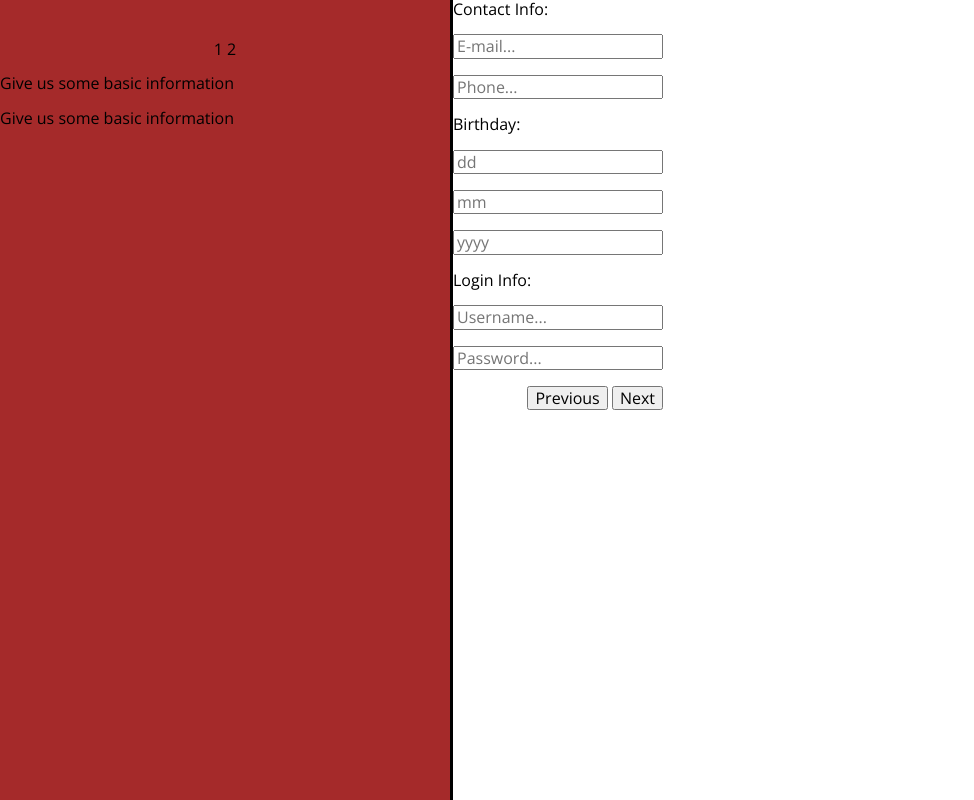
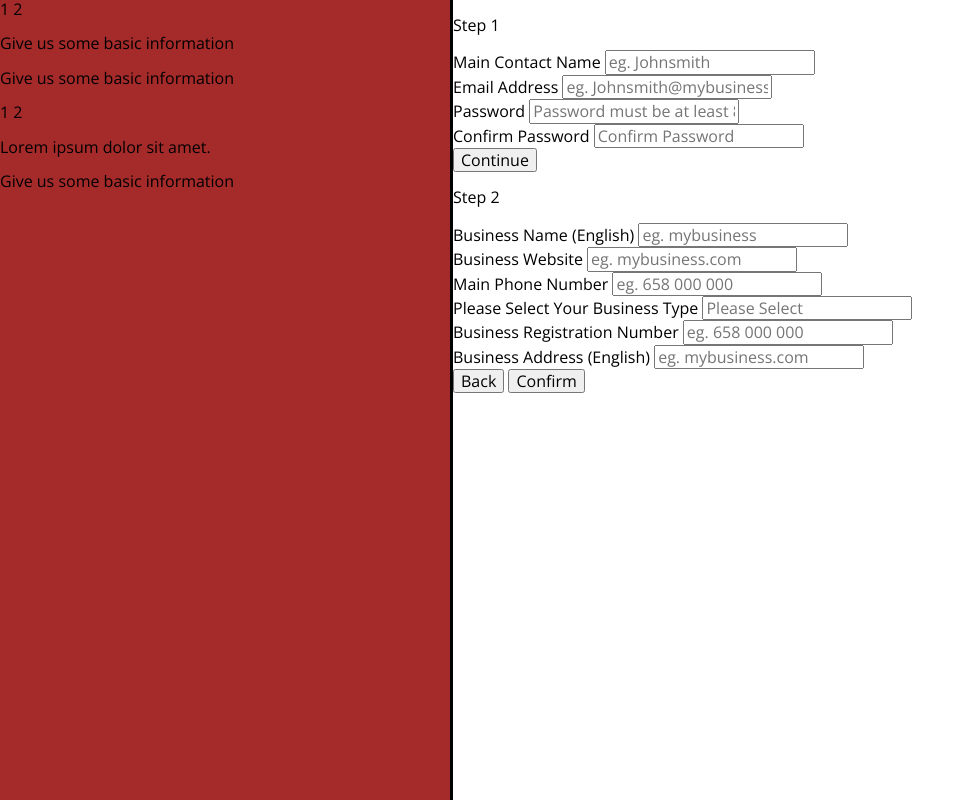
Before and after one commit to emre-crg/dopigo-challenge, a website: page index.html in a window 1280 px wide. Shown: the whole page, without its empty margins (0-974 px from the left). Drawn offline with nearby package versions, Linux system fonts and the light colour scheme.

Commit message:
html iskeleti düzenlendi

```diff
--- a/index.html
+++ b/index.html
@@ -14,48 +14,90 @@
   <div class="container">
 
     <div class="forminfo">
-      <div style="text-align:center;margin-top:40px;">
-        <span class="step">1</span>
-        <span class="step">2</span>
+
+      <div class="tabInfo">
+        <div>
+          <span class="step">1</span>
+          <span class="step">2</span>
+        </div>
+
+        <p>Give us some basic information</p>
+        <p>Give us some basic information</p>
       </div>
 
-      <p>Give us some basic information</p>
-      <p>Give us some basic information</p>
+      <div class="tabInfo">
+        <div>
+          <span class="step">1</span>
+          <span class="step">2</span>
+        </div>
+
+        <p>Lorem ipsum dolor sit amet.</p>
+        <p>Give us some basic information</p>
+      </div>
+
 
     </div>
 
     <div class="form">
       <form id="regForm" action="">
 
-        <div class="tab">Contact Info:
-          <p><input placeholder="E-mail..." oninput="this.className = ''"></p>
-          <p><input placeholder="Phone..." oninput="this.className = ''"></p>
-        </div>
+        <div class="tab">
+          <p>Step 1</p>
 
-        <div class="tab">Birthday:
-          <p><input placeholder="dd" oninput="this.className = ''"></p>
-          <p><input placeholder="mm" oninput="this.className = ''"></p>
-          <p><input placeholder="yyyy" oninput="this.className = ''"></p>
-        </div>
+          <div class="form-row">
+            <label for="">Main Contact Name</label>
+            <input type="text" placeholder="eg. Johnsmith">
+          </div>
+          <div class="form-row">
+            <label for="">Email Address</label>
+            <input type="email" placeholder="eg. Johnsmith@mybusiness.com">
+          </div>
+          <div class="form-row">
+            <label for="">Password</label>
+            <input type="password" placeholder="Password must be at least 8 characters">
+          </div>
+          <div class="form-row">
+            <label for="">Confirm Password</label>
+            <input type="password" placeholder="Confirm Password">
+          </div>
 
-        <div class="tab">Login Info:
-          <p><input placeholder="Username..." oninput="this.className = ''"></p>
-          <p><input placeholder="Password..." oninput="this.className = ''"></p>
-        </div>
-
-        <div style="overflow:auto;">
-          <div style="float:right;">
-            <button type="button" id="prevBtn" onclick="nextPrev(-1)">Previous</button>
-            <button type="button" id="nextBtn" onclick="nextPrev(1)">Next</button>
+          <div class="form-row">
+            <button type="button">Continue</button>
           </div>
         </div>
 
+        <div class="tab">
+          <p>Step 2</p>
 
-        <div style="text-align:center;margin-top:40px;">
-          <span class="step"></span>
-          <span class="step"></span>
-          <span class="step"></span>
-          <span class="step"></span>
+          <div class="form-row">
+            <label for="">Business Name (English)</label>
+            <input type="text" placeholder="eg. mybusiness">
+          </div>
+          <div class="form-row">
+            <label for="">Business Website</label>
+            <input type="text" placeholder="eg. mybusiness.com">
+          </div>
+          <div class="form-row">
+            <label for="">Main Phone Number</label>
+            <input type="text" placeholder="eg. 658 000 000">
+          </div>
+          <div class="form-row">
+            <label for="">Please Select Your Business Type</label>
+            <input type="text" placeholder="Please Select">
+          </div>
+          <div class="form-row">
+            <label for="">Business Registration Number</label>
+            <input type="text" placeholder="eg. 658 000 000">
+          </div>
+          <div class="form-row">
+            <label for="">Business Address (English)</label>
+            <input type="text" placeholder="eg. mybusiness.com">
+          </div>
+
+          <div class="form-row">
+            <button type="button">Back</button>
+            <button type="submit">Confirm</button>
+          </div>
         </div>
 
       </form>
--- a/sass/global.scss
+++ b/sass/global.scss
@@ -16,7 +16,8 @@ body {
     background-color: brown;
   }
 
-  form {
-
+  .form {
+    width: 650px;
+    min-width: 500px;
   }
 }
```
Also changed, not shown: css/main.css.
